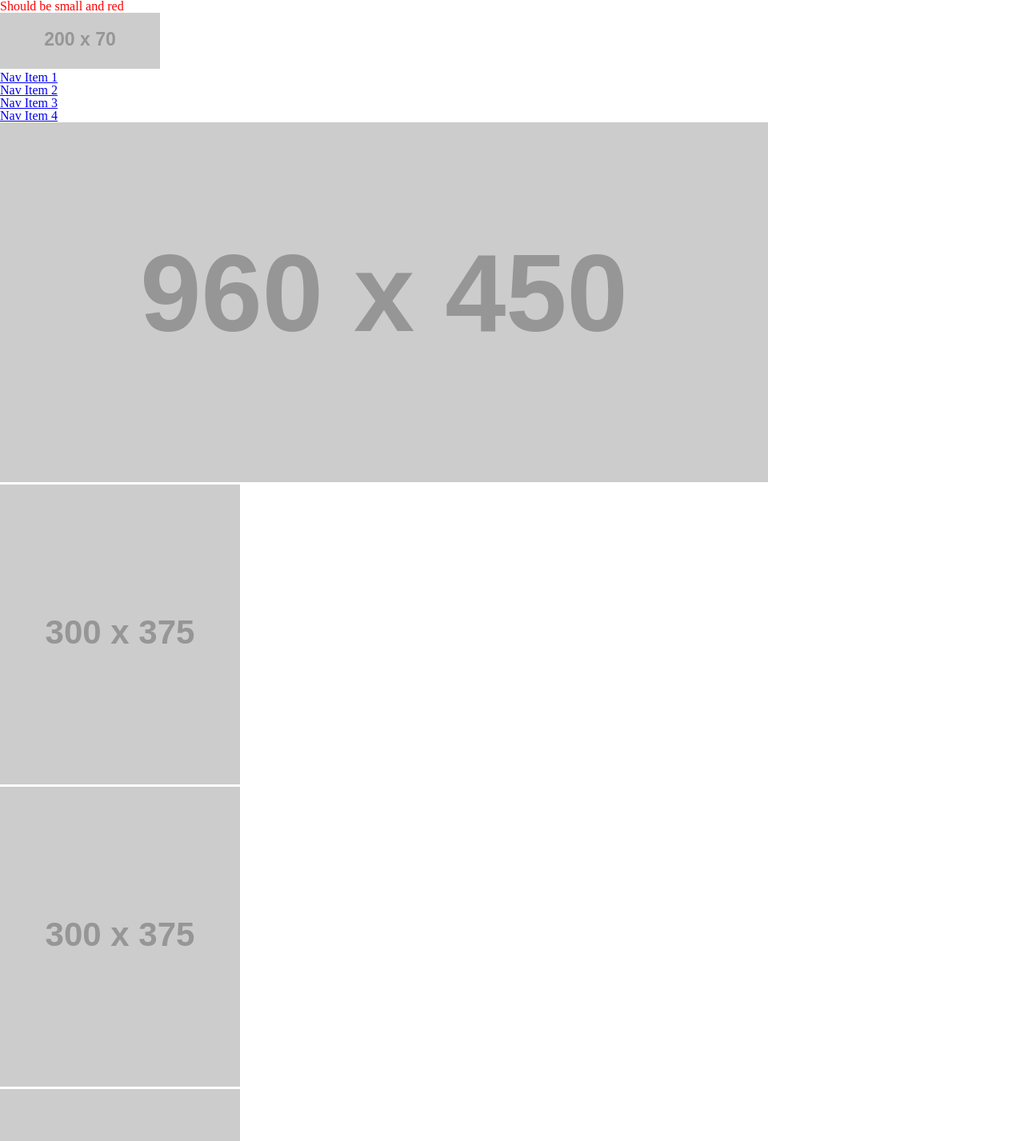
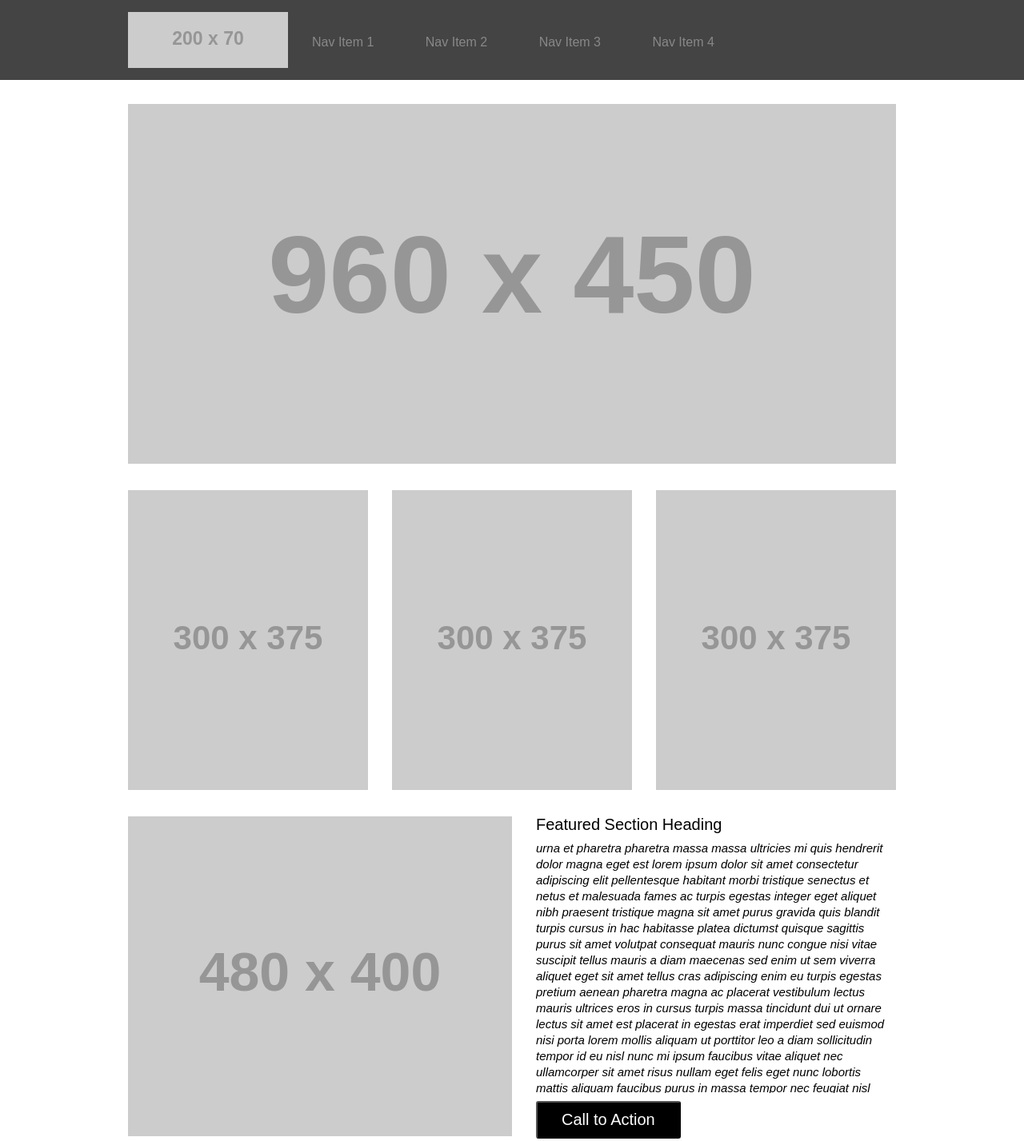
Before and after one commit to lillielise/wireframe-exercise, a plain HTML site: page index.html in a window 1280 px wide. Shown: the top 1427 px of the page at 80% size. Drawn offline with Linux system fonts and the light colour scheme; placeholder pictures from the web are drawn by us.

Commit message:
added content

```diff
--- a/index.html
+++ b/index.html
@@ -5,7 +5,7 @@
     <link rel="stylesheet" type="text/css" href="reset.css">
     <link rel="stylesheet" type="text/css" href="style.css">
   </head>
-    <h1>Should be small and red</h1>
+
   <body>
 
     <header>
--- a/style.css
+++ b/style.css
@@ -1,3 +1,99 @@
-h1 {
-  color:red;
+/* ENTIRE PAGE */
+
+body {
+  font-family: sans-serif;
 }
+
+/* HEADER */
+
+header {
+  height: 100px;
+  background-color: #444;
+}
+
+nav {
+  width: 960px;
+  margin: 0px auto;
+}
+
+header img {
+  float: left;
+  margin-top: 15px;
+  margin-right: 30px;
+}
+
+header li {
+  /* allows you to change the vertical position */
+  display: inline-block;
+  margin-right: 60px;
+  margin-top: 45px;
+}
+
+a {
+  color: #888;
+  text-decoration: none;
+}
+
+/* MAIN - SUB-BANNERS */
+
+main {
+  width: 960px;
+  margin:30px auto;
+}
+
+main li {
+  float: left;
+  margin: 30px 30px 30px 0px;
+}
+
+main li:last-child {
+  margin-right: 0px;
+}
+
+
+/* MAIN - FEATURED SECTION */
+
+section img {
+  float: left;
+  margin-right: 30px;
+}
+
+section div {
+  width: calc(50% - 30px);
+  padding-left: 30px;
+}
+
+div h2 {
+  font-size: 20px;
+  margin-bottom: 10px;
+}
+
+div p {
+  height: 316px;
+  font-size: 15px;
+  font-style: italic;
+  line-height: 20px;
+  overflow: auto;
+  margin-bottom: 10px;
+
+}
+
+button {
+  background-color: #000;
+  font-size: 20px;
+  padding: 10px 30px;
+  border-radius: 3px;
+  color: white;
+  transition: 350ms;
+}
+
+button:hover {
+  background-color: green;
+}
+
+/* FOOTER */
+
+footer {
+  height: 100px;
+  background-color: #444;
+}
```
